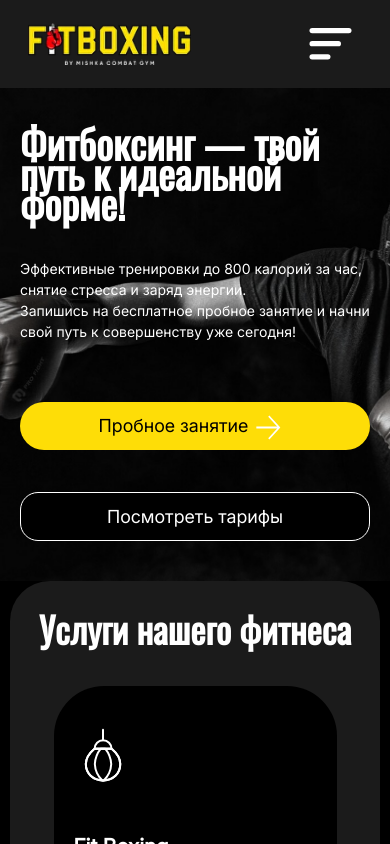
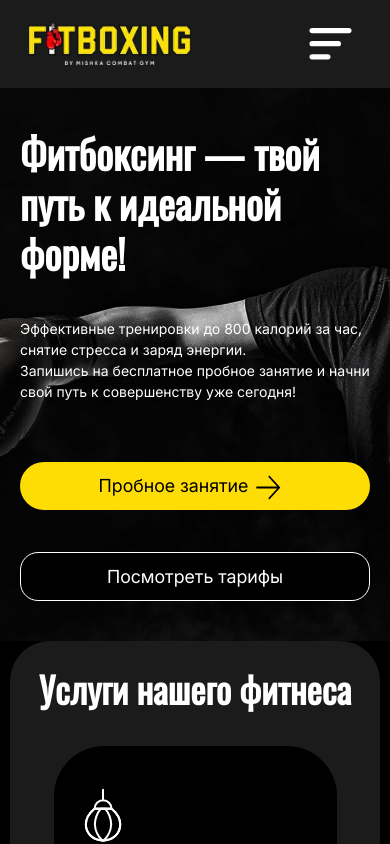
Before and after one commit to s1mple0315/fit_boxing, a React (Vite) app: page / in a window 390 px wide. Shown: the top 844 px of the page. Built offline with nearby package versions, Linux system fonts and the light colour scheme.

Commit message:
update HomePage styles for improved button visibility and adjust arrow icon color

```diff
--- a/src/pages/HomePage/HomePage.module.css
+++ b/src/pages/HomePage/HomePage.module.css
@@ -31,6 +31,10 @@
 
 .homeTitleButtons button {
   font-family: "Inter", sans-serif;
+}
+
+.homeTitleButtons > button > .arrow > svg {
+  fill: #000;
 }
 
 .homeTitleButtons button:nth-child(2) {
@@ -188,6 +192,7 @@
   width: 100%;
   height: 100%;
   object-fit: cover;
+  border-radius: inherit;
 }
 
 .customTrainingHallContent {
@@ -645,7 +650,7 @@
 
   .homeTitleText > h1 {
     font-size: 40px;
-    line-height: 30px;
+    line-height: 50px;
     margin-bottom: 20px;
   }
 
@@ -684,6 +689,10 @@
 
   .imageContainer {
     border-radius: 50px;
+  }
+
+  .imageContainer > img {
+    border-radius: inherit;
   }
 
   .progress > p {
--- a/src/shared/icons/Arrow.jsx
+++ b/src/shared/icons/Arrow.jsx
@@ -11,7 +11,7 @@ const Arrow = () => {
         fillRule="evenodd"
         clipRule="evenodd"
         d="M21.1587 13.4086H0.336426V11.5914H21.1587L12.2001 1.78496L13.374 0.5L24.3364 12.5L13.374 24.5L12.2001 23.215L21.1587 13.4086Z"
-        fill="white"
+        fill="#000000"
       />
     </svg>
   );
```
